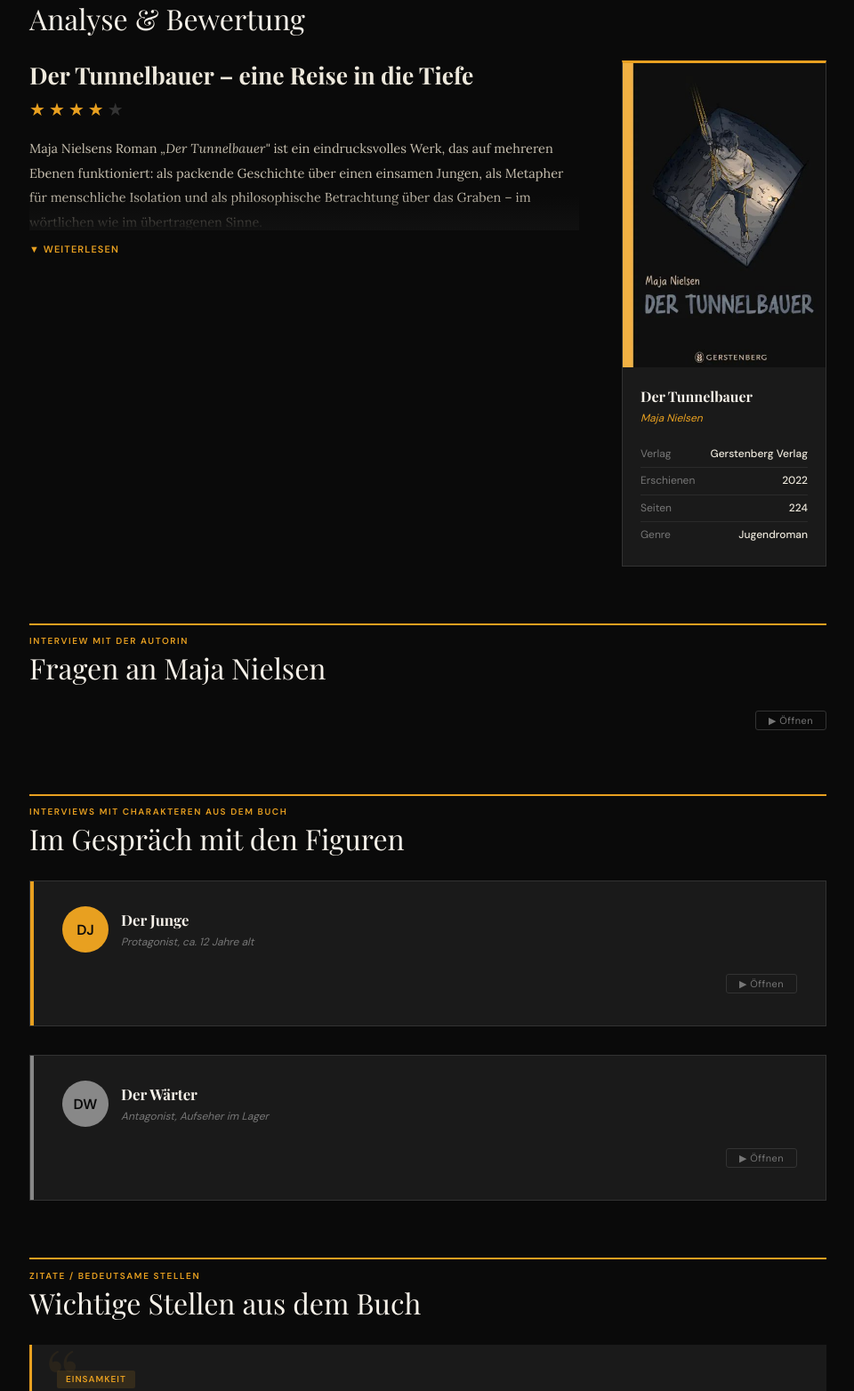
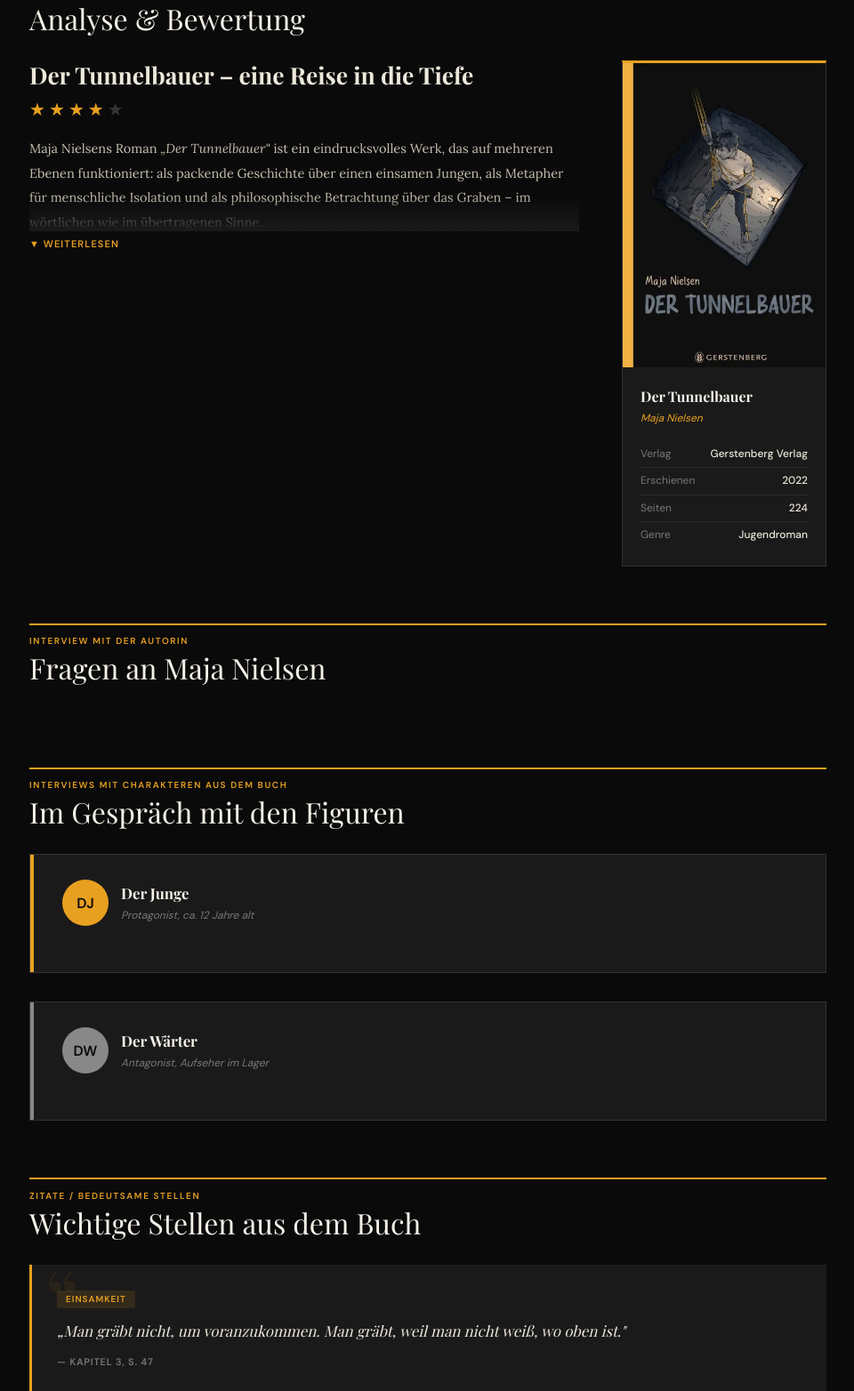
Before and after one commit to Cheremshas/Literaturzeitung_Der_Tunnelbauer, a Flask app: page /zeitung in a window 1280 px wide. Shown: the part 535-2099 px from the top of the page at 89% size, without its empty margins (159-1119 px from the left). Run offline with Flask 3, Linux system fonts and the light colour scheme; data comes from the database, SQL or seed files in the repository; data that the repository does not hold is empty; parts of the project's set-up code (start-up, migrations or seed data) failed here and were passed over; some web fonts are replaced.

Commit message:
Add files via upload

```diff
--- a/templates/index.html
+++ b/templates/index.html
@@ -1553,25 +1553,42 @@
     ═══════════════════════════════════════════ */
     .iv-toggle-row {
         display: flex;
-        justify-content: flex-end;
-        margin-bottom: 0.5rem;
-    }
+        justify-content: center;
+        margin-top: 0.75rem;
+        padding-top: 0.75rem;
+        border-top: 1px solid var(--border2);
+    }
+
     .iv-toggle-btn {
-        background: none;
-        border: 1px solid var(--border2);
-        color: var(--muted);
+        display: inline-flex;
+        align-items: center;
+        gap: 7px;
+        background: linear-gradient(135deg, rgba(232,160,32,0.08), rgba(232,160,32,0.03));
+        border: 1px solid rgba(232,160,32,0.3);
+        color: var(--gold);
         font-size: 11px;
+        font-weight: 700;
         font-family: inherit;
-        padding: 3px 10px;
-        border-radius: 3px;
+        padding: 7px 24px;
+        border-radius: 20px;
         cursor: pointer;
-        letter-spacing: 0.04em;
-        transition: color 0.15s, border-color 0.15s;
-    }
-    .iv-toggle-btn:hover { color: var(--gold); border-color: var(--gold); }
+        letter-spacing: 0.12em;
+        text-transform: uppercase;
+        transition: background 0.2s, border-color 0.2s, transform 0.15s, box-shadow 0.2s;
+    }
+
+    .iv-toggle-btn:hover {
+        background: rgba(232,160,32,0.14);
+        border-color: var(--gold);
+        transform: translateY(-1px);
+        box-shadow: 0 4px 16px rgba(232,160,32,0.15);
+    }
+
+    .iv-toggle-btn:active { transform: translateY(0); }
+
     .iv-collapsible {
         overflow: hidden;
-        transition: max-height 0.35s ease, opacity 0.25s ease;
+        transition: max-height 0.4s ease, opacity 0.3s ease;
         max-height: 9999px;
         opacity: 1;
     }
@@ -1579,7 +1596,6 @@
 
     /* Clickable header hint */
     .iv-header-click:hover .interviewee-info h3 { color: var(--gold); }
-    .iv-expand-btn { min-width: 80px; text-align: center; }
 
     /* Fix: no ghost space below collapsed Weiterlesen */
     .rez-grid > div:first-child { align-self: start; min-height: 0; }
@@ -1671,21 +1687,34 @@
     ═══════════════════════════════════════════ */
     .text-collapse-wrap {
         position: relative;
+        /* no extra margin/padding — inherits from the wrapped element */
+    }
+
+    .text-collapse-inner {
+        overflow: hidden;
+        transition: max-height 0.4s ease;
+        /* expanded: no limit */
+        max-height: none;
     }
 
     .text-collapse-wrap.is-collapsed .text-collapse-inner {
-        max-height: 7.2rem;
-        overflow: hidden;
-    }
-
-    /* Gradient fade at the bottom edge */
+        max-height: 7rem;
+    }
+
+    /* Gradient fade — only when collapsed */
     .text-collapse-wrap.is-collapsed::after {
         content: '';
         position: absolute;
-        left: 0; right: 0; bottom: 28px;
+        left: 0; right: 0;
+        bottom: 22px;   /* just above the button */
         height: 2.5em;
-        background: linear-gradient(to bottom, transparent, var(--dark));
+        background: linear-gradient(to bottom, transparent, var(--dark2, #111));
         pointer-events: none;
+    }
+
+    /* No pseudo-element when expanded */
+    .text-collapse-wrap:not(.is-collapsed)::after {
+        display: none;
     }
 
     .text-collapse-btn {
@@ -1698,8 +1727,9 @@
         letter-spacing: 0.1em;
         text-transform: uppercase;
         cursor: pointer;
-        padding: 4px 0 0;
+        padding: 4px 0 2px;
         font-family: inherit;
+        line-height: 1;
         transition: opacity 0.15s;
     }
     .text-collapse-btn:hover { opacity: 0.75; }
@@ -2018,9 +2048,6 @@
             <button class="action-btn del" onclick="toggleSection('autor-interview', false)">Abschnitt ausblenden</button>
         </div>
 
-        <div class="iv-toggle-row">
-            <button class="iv-toggle-btn iv-expand-btn" onclick="toggleAuthorInterview(this)">▶ Öffnen</button>
-        </div>
         <div class="iv-collapsible collapsed" id="ivc-author">
             <ul class="qa-list" id="author-qa-list"></ul>
             <button
@@ -3625,10 +3652,6 @@
                 </div>
             </div>
 
-            <div class="iv-toggle-row">
-                <button class="iv-toggle-btn iv-expand-btn" onclick="toggleInterview('${iv.id}', this)">▶ Öffnen</button>
-            </div>
-
             <div class="iv-collapsible collapsed" id="ivc-${iv.id}">
                 <ul class="qa-list" id="qal-${iv.id}">
                     ${(iv.qa || []).map(q => buildQAHtml(q)).join('')}
@@ -4018,6 +4041,7 @@
     if (!panel) return;
     const collapsed = panel.classList.toggle('collapsed');
     btn.textContent = collapsed ? '▶ Öffnen' : '▼ Schließen';
+    btn.style.borderColor = collapsed ? '' : 'var(--gold)';
 }
 
 function toggleAuthorInterview(btn) {
@@ -4025,6 +4049,7 @@
     if (!panel) return;
     const collapsed = panel.classList.toggle('collapsed');
     btn.textContent = collapsed ? '▶ Öffnen' : '▼ Schließen';
+    btn.style.borderColor = collapsed ? '' : 'var(--gold)';
 }
 
 
```
